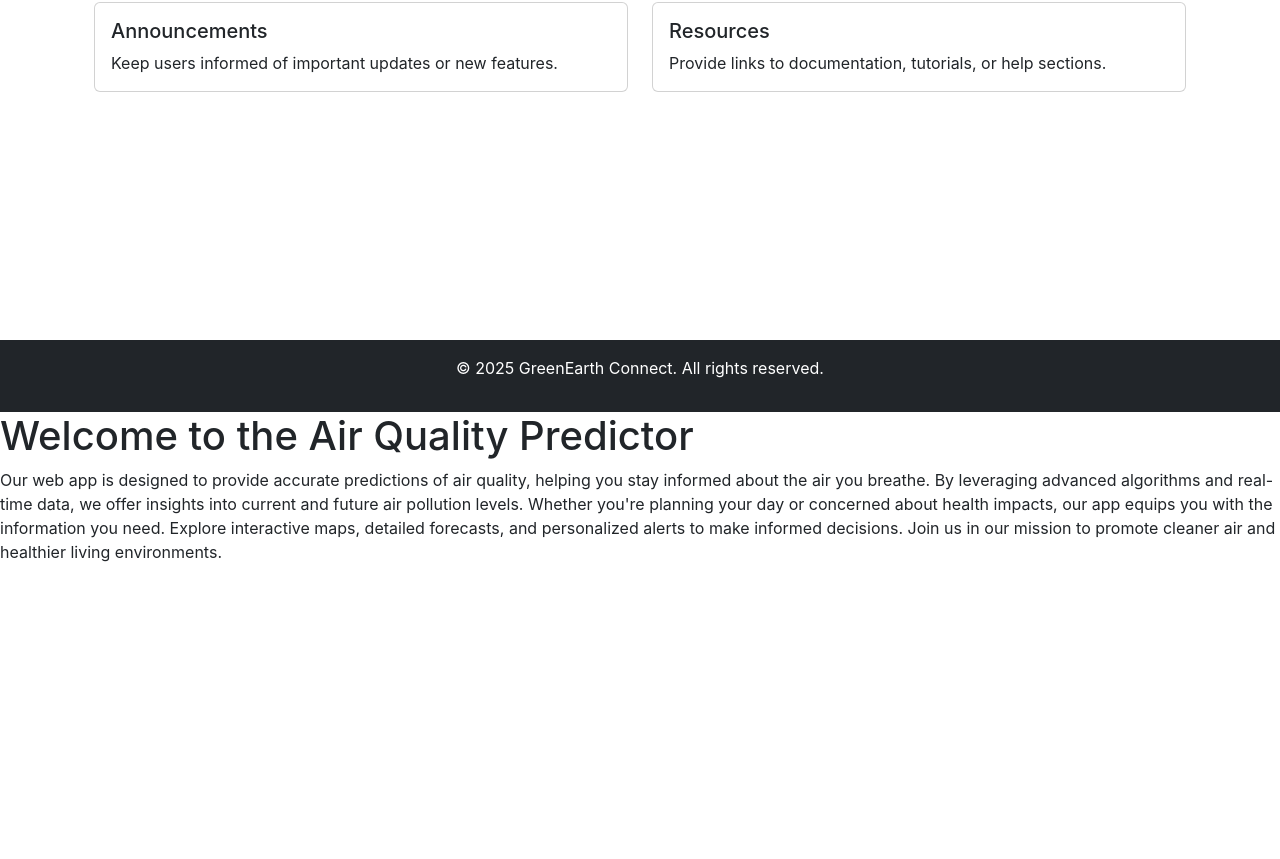
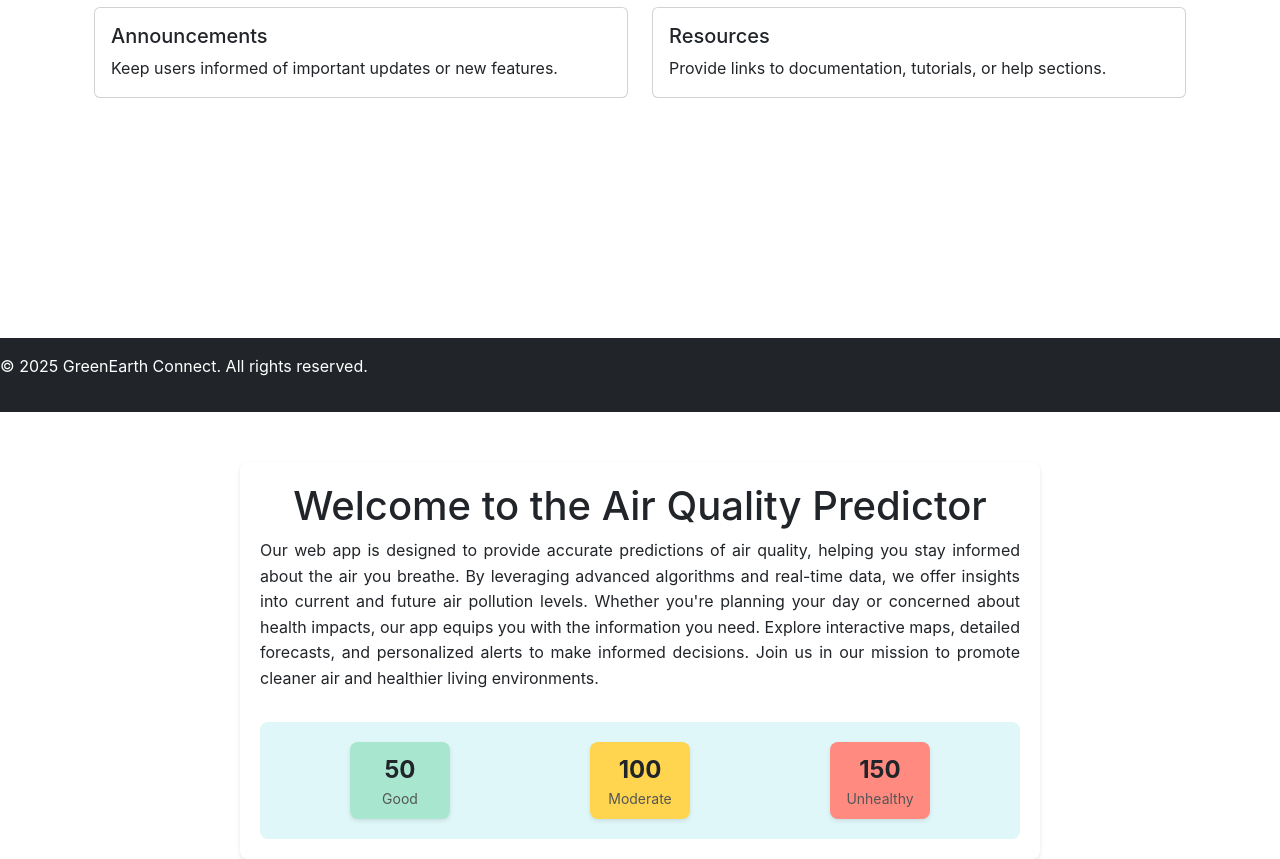
Before and after one commit to DC-Capstone1W25/greenearthconnect, a React (Create React App) app in the folder frontend/: page / in a window 1280 px wide. Shown: the part 388-1247 px from the top of the page. Before the commit the page ends 952 px from the top, so only its background shows below. Built offline with nearby package versions, Linux system fonts and the light colour scheme.

Commit message:
add css file

```diff
--- a/frontend/public/index.html
+++ b/frontend/public/index.html
@@ -5,10 +5,7 @@
     <link rel="icon" href="%PUBLIC_URL%/favicon.ico" />
     <meta name="viewport" content="width=device-width, initial-scale=1" />
     <meta name="theme-color" content="#000000" />
-    <meta
-      name="description"
-      content="Web site created using create-react-app"
-    />
+    <meta name="description" content="Web site created using create-react-app" />
 
     <!-- Open Graph meta tags for better social sharing -->
     <meta property="og:title" content="React App" />
@@ -17,20 +14,10 @@
     <meta property="og:url" content="https://yourwebsite.com" />
     <link rel="apple-touch-icon" href="%PUBLIC_URL%/logo192.png" />
 
-    <!--
-      manifest.json provides metadata used when your web app is installed on a
-      user's mobile device or desktop. See https://developers.google.com/web/fundamentals/web-app-manifest/
-    -->
+    <!-- Link to external CSS file -->
+    <link rel="stylesheet" href="%PUBLIC_URL%/styles.css" />
+
     <link rel="manifest" href="%PUBLIC_URL%/manifest.json" />
-    <!--
-      Notice the use of %PUBLIC_URL% in the tags above.
-      It will be replaced with the URL of the `public` folder during the build.
-      Only files inside the `public` folder can be referenced from the HTML.
-
-      Unlike "/favicon.ico" or "favicon.ico", "%PUBLIC_URL%/favicon.ico" will
-      work correctly both with client-side routing and a non-root public URL.
-      Learn how to configure a non-root public URL by running `npm run build`.
-    -->
     <title>Air Quality Predictor</title>
   </head>
   <body>
@@ -40,13 +27,29 @@
     <!-- Overview -->
     <div id="overview">
       <h1>Welcome to the Air Quality Predictor</h1>
-    <p>Our web app is designed to provide accurate predictions of air quality, helping you stay informed about the air you breathe.
+      <p>
+        Our web app is designed to provide accurate predictions of air quality, helping you stay informed about the air you breathe.
         By leveraging advanced algorithms and real-time data, we offer insights into current and future air pollution levels.
         Whether you're planning your day or concerned about health impacts, our app equips you with the information you need.
         Explore interactive maps, detailed forecasts, and personalized alerts to make informed decisions.
         Join us in our mission to promote cleaner air and healthier living environments.
+      </p>
 
-    </p>
+      <!-- AQI Display -->
+      <div class="aqi-container">
+        <div class="aqi-box good">
+          <div class="aqi-value">50</div>
+          <div class="aqi-label">Good</div>
+        </div>
+        <div class="aqi-box moderate">
+          <div class="aqi-value">100</div>
+          <div class="aqi-label">Moderate</div>
+        </div>
+        <div class="aqi-box unhealthy">
+          <div class="aqi-value">150</div>
+          <div class="aqi-label">Unhealthy</div>
+        </div>
+      </div>
     </div>
   </body>
 </html>
--- /dev/null
+++ b/frontend/public/styles.css
@@ -0,0 +1,67 @@
+body {
+    font-family: Arial, sans-serif;
+    margin: 0;
+    padding: 0;
+    background-color: #f4f4f9;
+    color: #333;
+  }
+
+  #overview {
+    max-width: 800px;
+    margin: 50px auto;
+    padding: 20px;
+    background-color: #fff;
+    border-radius: 8px;
+    box-shadow: 0 2px 4px rgba(0, 0, 0, 0.1);
+  }
+
+  h1 {
+    color: #0073e6;
+    text-align: center;
+  }
+
+  p {
+    line-height: 1.6;
+    text-align: justify;
+  }
+
+  /* AQI Display Styles */
+  .aqi-container {
+    display: flex;
+    justify-content: space-around;
+    align-items: center;
+    margin-top: 30px;
+    padding: 20px;
+    background-color: #e0f7fa;
+    border-radius: 8px;
+  }
+
+  .aqi-box {
+    text-align: center;
+    padding: 10px;
+    border-radius: 8px;
+    width: 100px;
+    box-shadow: 0 2px 4px rgba(0, 0, 0, 0.1);
+  }
+
+  .aqi-box.good {
+    background-color: #a8e6cf;
+  }
+
+  .aqi-box.moderate {
+    background-color: #ffd54f;
+  }
+
+  .aqi-box.unhealthy {
+    background-color: #ff8a80;
+  }
+
+  .aqi-value {
+    font-size: 24px;
+    font-weight: bold;
+  }
+
+  .aqi-label {
+    font-size: 14px;
+    color: #555;
+  }
```
Lines whose indentation alone changed are shown as unchanged.
